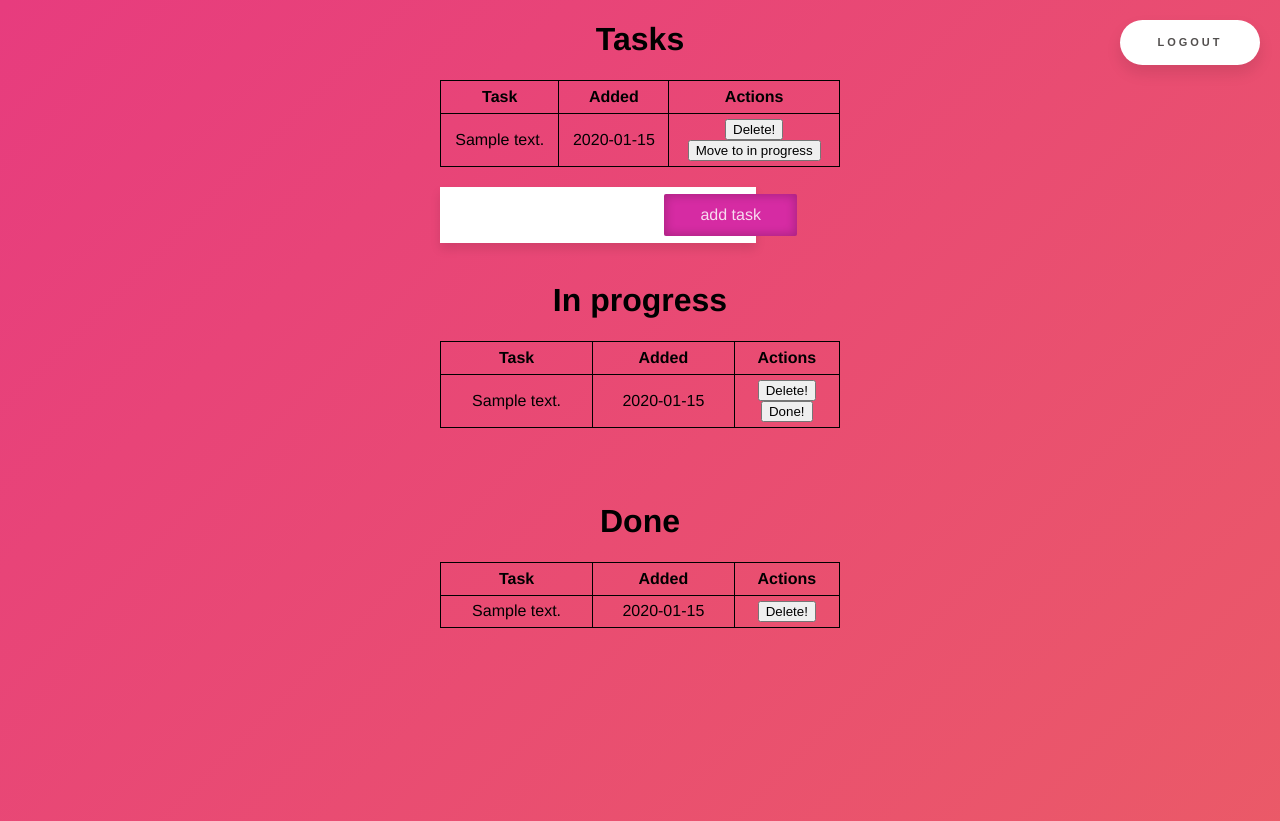
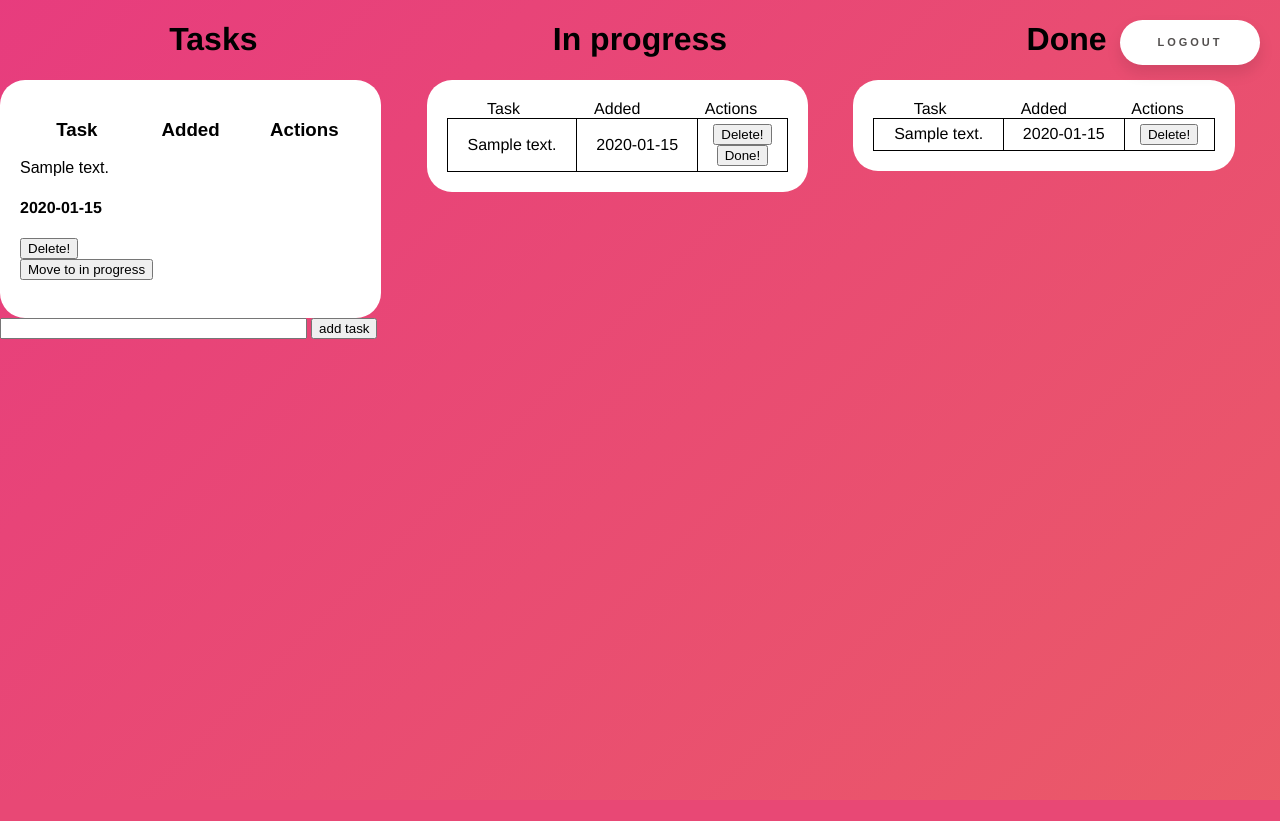
Before and after one commit to supperdoggy/web-tasks, a Python web app: template templates/index.html in a window 1280 px wide. After the commit the page ends 800 px from the top, so only its background shows below. Run offline with Jinja, Linux system fonts and the light colour scheme; the template is opened without the code that fills it: most values are stand-ins (such as "Sample title", 1, 10 or a date in 2020).

Commit message:
new front-end

```diff
--- a/constants.py
+++ b/constants.py
@@ -1,3 +1,4 @@
+LOCALDB = "sqlite:///main.db"
 DATABASE_URL = "postgres://dqdabdevxljkyi:c2656aada50f2886f816416e9eda0ffe230a1a961d51fb0bf84a985c82f54eea@ec2-174-129-253-45.compute-1.amazonaws.com:5432/d6q0u2trvgkri7"
 DONE_MODEL_NUMBER = 3
 INPROCESS_MODEL_NUMBER = 2
--- a/static/css/index.css
+++ b/static/css/index.css
@@ -25,41 +25,9 @@ td {
     padding: 5px;
 }
 
-.form {
-	margin-top: 20px;
-	width: 360px;
-	background: #fff;
-	font: inherit;
-	box-shadow: 0 6px 10px 0 rgba(0, 0, 0 , .1);
-	border: 0;
-	outline: 0;
-	padding: 19px 18px;
-}
 
 #content {
     width: 70%;
-}
-
-.btn {
-	display: inline-block;
-	background: transparent;
-	color: inherit;
-	font: inherit;
-	border: 0;
-	outline: 0;
-	padding: 0;
-	transition: all 200ms ease-in;
-	cursor: pointer;
-
-	background: rgb(214, 43, 163);
-	color: #ffffffd5;
-	box-shadow: 0 0 10px 2px rgba(192, 80, 80, 0.1);
-	border-radius: 2px;
-	padding: 12px 36px;
-
-
-	box-shadow: inset 0 0 10px 2px rgba(0, 0, 0, .2);
-	margin-left: -96px;
 }
 
 .sign_in_button {
@@ -91,3 +59,24 @@ td {
 	color: white;
 	transform: translateY(-7px);
   }
+
+/* new front-end */
+.back{
+	border-radius: 25px;
+	background: white;
+	padding: 20px;
+	width: 80%;
+
+  }
+
+  .column {
+	float: left;
+	width: 33.33%;
+  }
+
+  /* Clear floats after the columns */
+  .row:after {
+	content: "";
+	display: table;
+	clear: both;
+  }
--- a/templates/index.html
+++ b/templates/index.html
@@ -11,50 +11,68 @@
 
 {% block body %}
 <div><a class="sign_in_button" href="/login">Logout</a></div>
+    <div class="row">
+        <div class="column">
+            <h1 style="text-align: center">Tasks</h1>
+            <div class="back">
+                <div style="text-align: center;">
+                    <div class="row">
+                        <div class="column">
+                            <h3 style="font-family:Arial, Helvetica, sans-serif;">Task</h3>
+                        </div>
+                        <div class="column">
+                            <h3 style="font-family:Arial, Helvetica, sans-serif;">Added</h3>
+                        </div>
+                        <div class="column">
+                            <h3 style="font-family:Arial, Helvetica, sans-serif;">Actions</h3>
+                        </div>
+                    </div>
+                </div>
 
-<div class="content">
-    <h1 style="text-align: center">Tasks</h1>
+                    {% for task in tasks %}
+                        <a style="color: #000000;text-decoration:none;font-family: Arial, Helvetica, sans-serif;" href="/comment/{{task.modelClass}}/{{task.id}}">{{task.content}}</a>
+                        <h4>{{task.date_created.date()}}</h4>
 
-    <table>
-        <tr>
-            <th>Task</th>
-            <th>Added</th>
-            <th>Actions</th>
-        </tr>
-        {% for task in tasks %}
-            <tr>
-                <td><a style="color: #000000;text-decoration:none" href="/comment/{{task.modelClass}}/{{task.id}}">{{task.content}}</a></td>
-                <td>{{task.date_created.date()}}</td>
-                <td>
                         <form action="/delete/{{task.modelClass}}/{{task.id}}">
                             <input type="submit" value="Delete!">
                         </form>
                         <form action="/move/{{task.modelClass}}/{{task.id}}">
                             <input type="submit" value="Move to in progress">
                         </form>
-                </td>
-            </tr>
+                        <br>
                     {% endfor %}
+            </div>
 
 
-    </table>
-
             <form action="/" method="POST">
-        <input class="form" type="text" name="content" id="content">
-        <input class="btn" type="submit" value="add task">
+                <input type="text" name="content" id="content">
+                <input type="submit" value="add task">
             </form>
 
 
             <br>
-
+        </div>
+        <div class="column">
             <h1 style="text-align: center">In progress</h1>
 
+            <div class="back">
+            <div style="text-align: center;">
+                <div class="row">
+                    <div class="column">
+                        Task
+                    </div>
+                    <div class="column">
+                        Added
+                    </div>
+                    <div class="column">
+                        Actions
+                    </div>
+                </div>
+            </div>
+
+
                 <table>
-        <tr>
-            <th>Task</th>
-            <th>Added</th>
-            <th>Actions</th>
-        </tr>
+
                     {% for process in process %}
                         <tr>
                             <td><a style="color: #000000;text-decoration:none" href="/comment/{{process.modelClass}}/{{process.id}}">{{process.content}}</a></td>
@@ -73,19 +91,27 @@
 
 
                 </table>
-
-    <br>
-    <br>
-    <br>
+            </div>
+        </div>
+        <div class="column">
 
             <h1 style="text-align: center">Done</h1>
+            <div class="back">
+                <div style="text-align: center;">
+                    <div class="row">
+                        <div class="column">
+                            Task
+                        </div>
+                        <div class="column">
+                            Added
+                        </div>
+                        <div class="column">
+                            Actions
+                        </div>
+                    </div>
+                </div>
 
                 <table>
-        <tr>
-            <th>Task</th>
-            <th>Added</th>
-            <th>Actions</th>
-        </tr>
                     {% for done in done %}
                         <tr>
                             <td><a style="color: #000000;text-decoration:none" href="/comment/{{done.modelClass}}/{{done.id}}">{{done.content}}</a></td>
@@ -100,14 +126,9 @@
 
 
                 </table>
-    <br>
-    <br>
-    <br>
-    <br>
-    <br>
-    <br>
-    <br>
-    <br>
+            </div>
+        </div>
     </div>
 
+
 {% endblock %}
```
Also changed, not shown: app.py (+7 -6 lines), main.db (added). Lines whose indentation alone changed are shown as unchanged.
